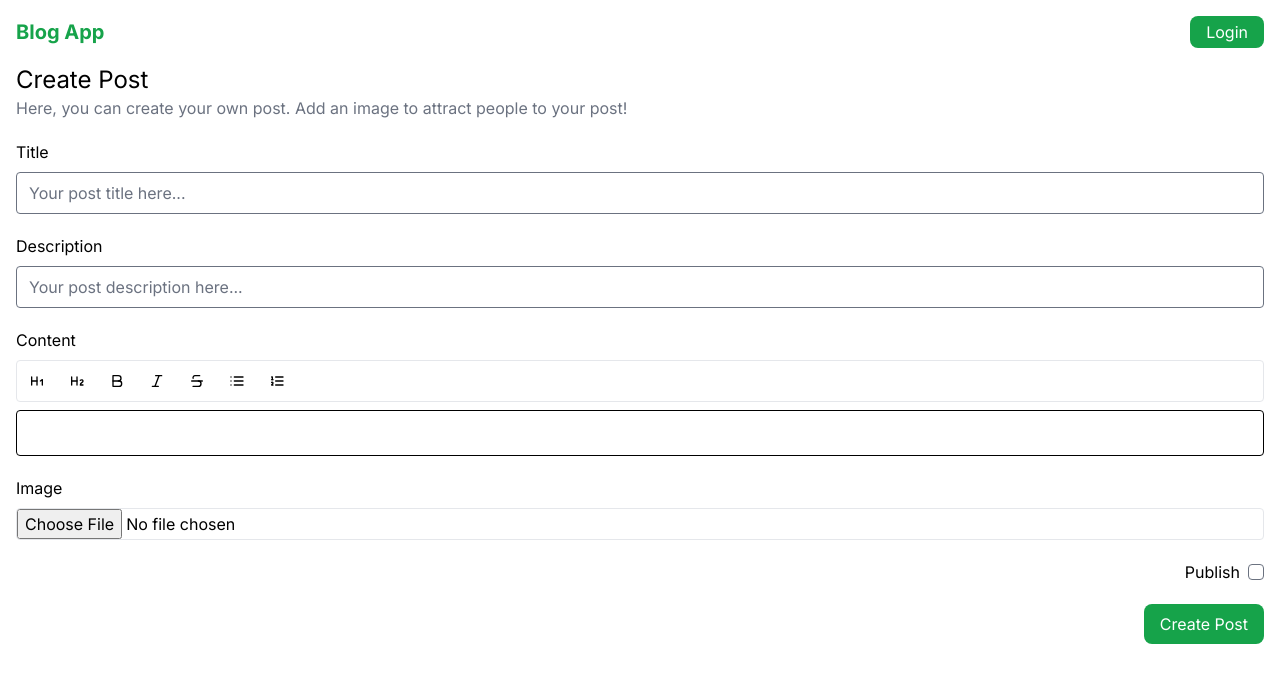
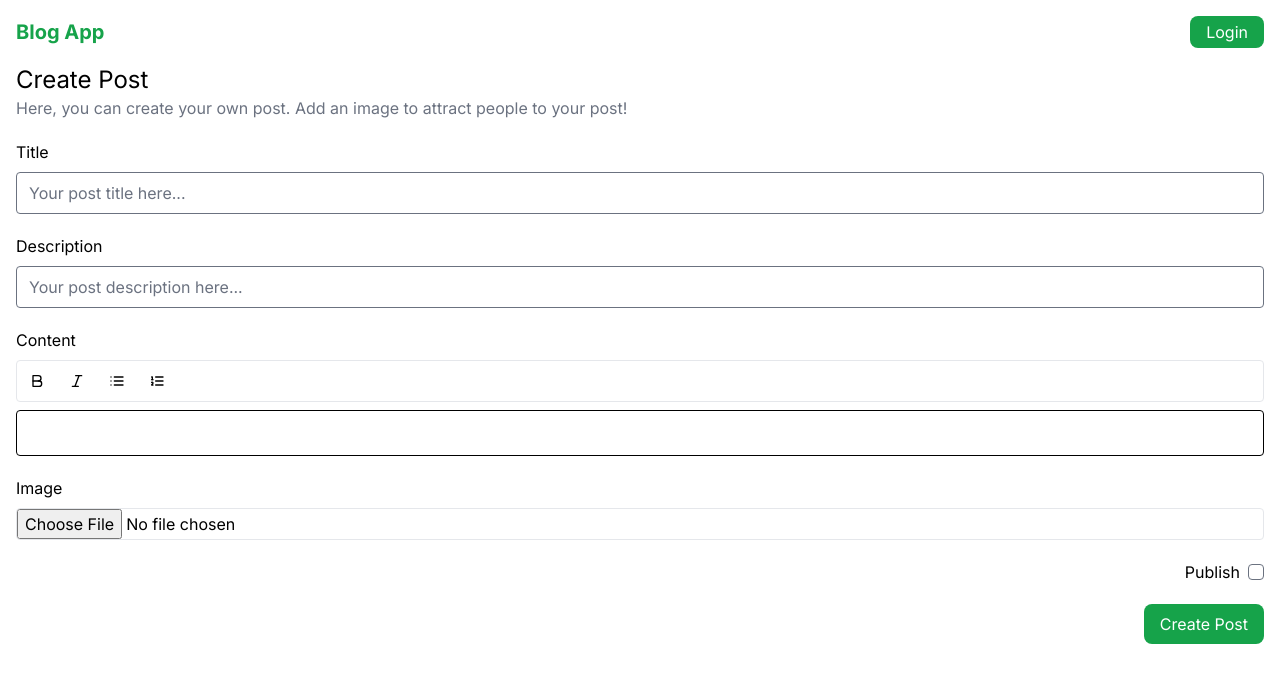
Before and after one commit to peterpardo/next-blog-app, a Next.js app: page /create-post in a window 1280 px wide. Shown: the top 682 px of the page. Built offline with nearby package versions, Linux system fonts and the light colour scheme; no server answers.

Commit message:
feat: removed unused text style

```diff
--- a/app/components/Toolbar.tsx
+++ b/app/components/Toolbar.tsx
@@ -2,7 +2,6 @@ import ToolbarBtn from "@/components/ToolbarBtn";
 import { type Editor } from "@tiptap/react";
 import {
   Bold,
-  Strikethrough,
   Italic,
   List,
   ListOrdered,
@@ -21,18 +20,6 @@ export default function Toolbar({ editor }: ToolbarProps) {
   return (
     <div className="p-1 rounded border space-x-2">
       <ToolbarBtn
-        onClick={() => editor.chain().focus().toggleHeading({ level: 1 }).run()}
-        pressed={editor.isActive("heading", { level: 1 })}
-      >
-        <Heading1 className="w-4 h-4" />
-      </ToolbarBtn>
-      <ToolbarBtn
-        onClick={() => editor.chain().focus().toggleHeading({ level: 2 }).run()}
-        pressed={editor.isActive("heading", { level: 2 })}
-      >
-        <Heading2 className="w-4 h-4" />
-      </ToolbarBtn>
-      <ToolbarBtn
         onClick={() => editor.chain().focus().toggleBold().run()}
         disabled={!editor.can().chain().focus().toggleBold().run()}
         pressed={editor.isActive("bold")}
@@ -45,13 +32,6 @@ export default function Toolbar({ editor }: ToolbarProps) {
         pressed={editor.isActive("italic")}
       >
         <Italic className="w-4 h-4" />
-      </ToolbarBtn>
-      <ToolbarBtn
-        onClick={() => () => editor.chain().focus().toggleStrike().run()}
-        disabled={!editor.can().chain().focus().toggleStrike().run()}
-        pressed={editor.isActive("strike")}
-      >
-        <Strikethrough className="w-4 h-4" />
       </ToolbarBtn>
       <ToolbarBtn
         onClick={() => editor.chain().focus().toggleBulletList().run()}
```
